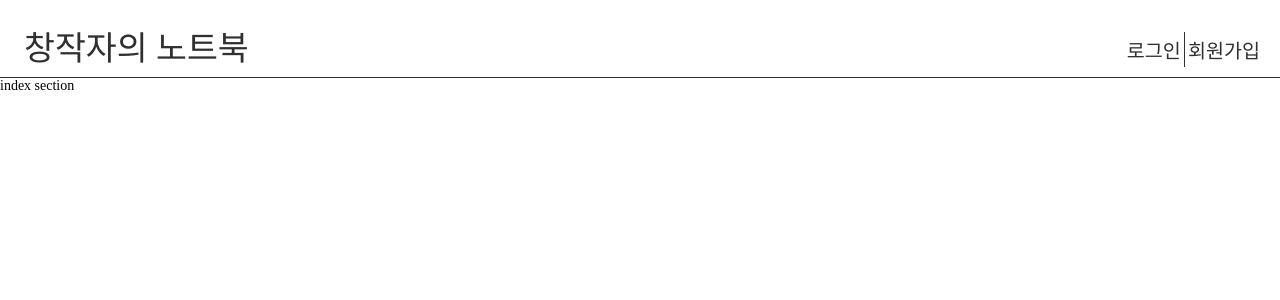
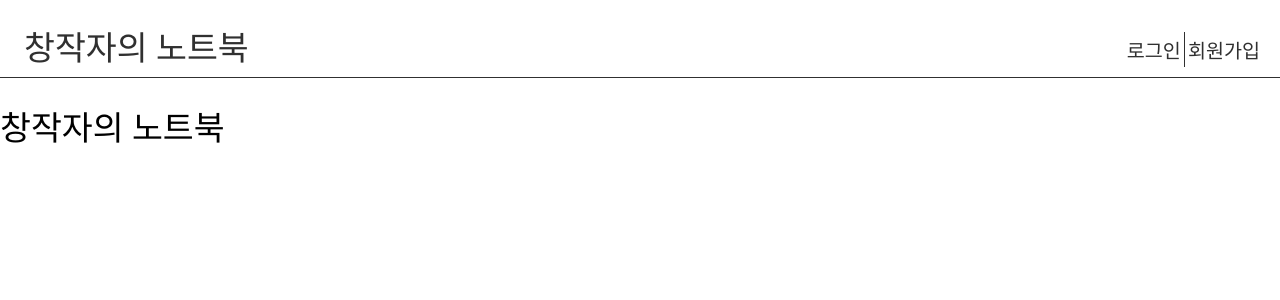
Before and after one commit to inputTitleHere/CreatorsNotebook, a React (Vite) app in the folder creators-notbook-frontend/: page / in a window 1280 px wide. Shown: the top 300 px of the page. Built offline with nearby package versions, Linux system fonts and the light colour scheme; a web font is replaced by a local one.

Commit message:
feature/mainPage, Router 전역을 감싸는 스타일용 div 생성 및 배치

```diff
--- a/creators-notbook-frontend/src/assets/global.scss
+++ b/creators-notbook-frontend/src/assets/global.scss
@@ -1,24 +1,26 @@
 /* Main.jsx에 연결해서 전역으로 사용가능 한 듯*/
 @font-face {
-  font-family: 'HeaderBold';
-  src: url('https://cdn.jsdelivr.net/gh/projectnoonnu/noonfonts_2302_01@1.0/TheJamsil5Bold.woff2') format('woff2');
+  font-family: "HeaderBold";
+  src: url("https://cdn.jsdelivr.net/gh/projectnoonnu/noonfonts_2302_01@1.0/TheJamsil5Bold.woff2")
+    format("woff2");
   font-style: normal;
 }
 
-:root{
+:root {
   font-size: 14px;
-
-  --outline-color : rgb(48, 48, 48);
-  --text-color-main:rgb(48, 48, 48);
-  --warning : rgb(232,23,20);
-  --pass : rgb(30,240,59);
 }
 
-.ui-dark{
-  --outline-color : rgb(218, 218, 218);
+.ui-dark {
+  --outline-color: rgb(218, 218, 218);
 }
 
+.ui-light {
+  --outline-color: rgb(48, 48, 48);
+  --text-color-main: rgb(48, 48, 48);
+  --warning: rgb(232, 23, 20);
+  --pass: rgb(30, 240, 59);
+}
 
-body{
+body {
   margin: 0;
 }
--- /dev/null
+++ b/creators-notbook-frontend/src/pages/common/global/GlobalSettings.jsx
@@ -0,0 +1,18 @@
+import { useSelector } from "react-redux";
+import { Outlet, useLoaderData } from "react-router-dom";
+
+/**
+ * 전역 Style설정 등 웹 페이지 전체에 대한 설정이 필요할 경우 이 컴포넌트에 배치한다.
+ */
+export default function GlobalSettings() {
+  // const style = useLoaderData();
+  const style = useSelector((state)=>state.style.style);
+  console.log(style);
+
+
+  return (
+    <div className={style}>
+      <Outlet />
+    </div>
+  );
+}
--- a/creators-notbook-frontend/src/pages/index/Index.jsx
+++ b/creators-notbook-frontend/src/pages/index/Index.jsx
@@ -5,7 +5,7 @@ export default function Index(){
   return(
     <div>
       <Header showLoginOption={true}/>
-      index section
+      <h1 className="webpage-title">창작자의 노트북</h1>
     </div>
   )
 }
--- a/creators-notbook-frontend/src/pages/index/indexLoader.js
+++ b/creators-notbook-frontend/src/pages/index/indexLoader.js
@@ -3,7 +3,6 @@ import store from "../../redux-store/configureStore";
 export default async function indexLoader() {
     const token = localStorage.getItem("token");
     const userStore = store.getState().user.payload;
-    console.log(userStore);
     if(token && store.getState().user){
 
     }
--- a/creators-notbook-frontend/src/redux-store/configureStore.js
+++ b/creators-notbook-frontend/src/redux-store/configureStore.js
@@ -1,9 +1,11 @@
 import {configureStore} from "@reduxjs/toolkit"
 import userSlice from "./slices/userSlice"
+import styleSlice from "./slices/styleSlice"
 
 
 export default configureStore({
   reducer:{
     user : userSlice,
+    style: styleSlice,
   }
 })
--- /dev/null
+++ b/creators-notbook-frontend/src/redux-store/slices/styleSlice.js
@@ -0,0 +1,27 @@
+import { createSlice } from "@reduxjs/toolkit";
+
+/**
+ * 전역적인 테마를 지정하는 슬라이스이다.
+ */
+export const styleSlice = createSlice({
+  name: "style",
+  initialState: {
+    style: localStorage.getItem("style")
+      ? (() => {
+          return localStorage.getItem("style");
+        })()
+      : (() => {
+          localStorage.setItem("style", "ui-light");
+          return "ui-light";
+        })(),
+  },
+  reducers: {
+    changeStyle: (state, styleName) => {
+      state.style = styleName;
+      localStorage.setItem("style", styleName);
+    },
+  },
+});
+
+export const { changeStyle } = styleSlice.actions;
+export default styleSlice.reducer;
--- a/creators-notbook-frontend/src/redux-store/slices/userSlice.js
+++ b/creators-notbook-frontend/src/redux-store/slices/userSlice.js
@@ -1,5 +1,8 @@
 import { createSlice } from "@reduxjs/toolkit";
 
+/**
+ * 로그인한 유저 정보를 전역 보관하는 slice
+ */
 export const userSlice = createSlice({
   name: "user",
   initialState: {
--- a/creators-notbook-frontend/src/router/router.jsx
+++ b/creators-notbook-frontend/src/router/router.jsx
@@ -5,12 +5,18 @@ import Login from "../pages/user/login/Login";
 import Dashboard from "../pages/dashboard/Dashboard";
 import indexLoader from "../pages/index/indexLoader";
 import loginLoader from "../pages/user/login/loginLoader";
+import GlobalSettings from "../pages/common/global/GlobalSettings";
 
 export const router = createBrowserRouter([
   {
     path: "/",
-    element: <Index></Index>,
+    element: <GlobalSettings />,
+    children: [
+      {
+        path: "/",
+        element: <Index/>,
         loader: indexLoader,
+        index: true,
       },
       {
         path: "/user",
@@ -18,7 +24,7 @@ export const router = createBrowserRouter([
           {
             path: "/user/login",
             element: <Login />,
-        loader: loginLoader,
+            loader: loginLoader, // TODO-> User으로 빼내기
           },
           {
             path: "/user/register",
@@ -30,4 +36,6 @@ export const router = createBrowserRouter([
         path: "/dashboard",
         element: <Dashboard></Dashboard>,
       },
+    ],
+  },
 ]);
```
Lines whose indentation alone changed are shown as unchanged.
